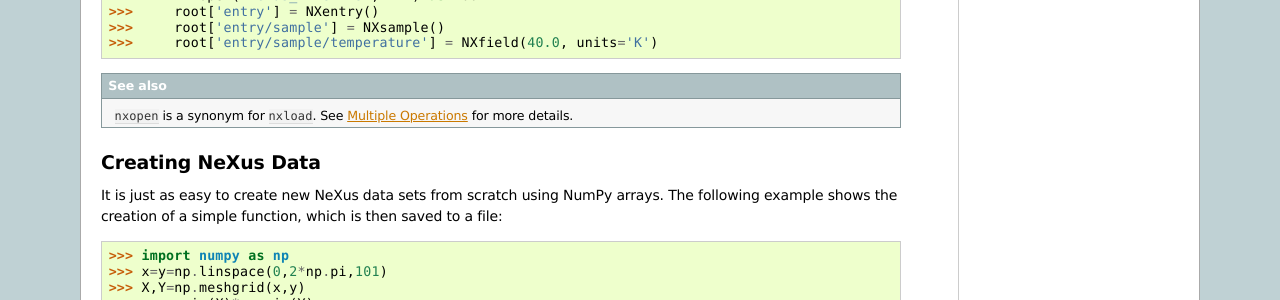
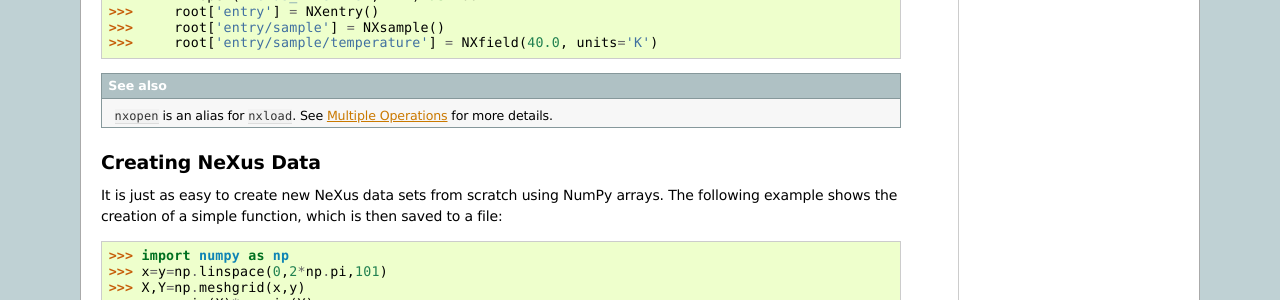
Before and after one commit to nexpy/nexpy, a Sphinx documentation site: the page built from docs/source/pythonshell.rst, in a window 1280 px wide and 900 px high, scrolled down 1743 px. Shown: the part 152-452 px from the top of the window. Built offline with Sphinx 7.4.7, drawn with Linux system fonts in a browser that asks for light colours.

Commit message:
Update documentation

```diff
--- a/docs/source/pythonshell.rst
+++ b/docs/source/pythonshell.rst
@@ -113,7 +113,7 @@ A context manager can be used to allow multiple read/write operations to be perf
  >>>     root['entry/sample'] = NXsample()
  >>>     root['entry/sample/temperature'] = NXfield(40.0, units='K')
 
-.. seealso:: ``nxopen`` is a synonym for ``nxload``. See `Multiple
+.. seealso:: ``nxopen`` is an alias for ``nxload``. See `Multiple
              Operations`_ for more details.
 
 Creating NeXus Data
```
